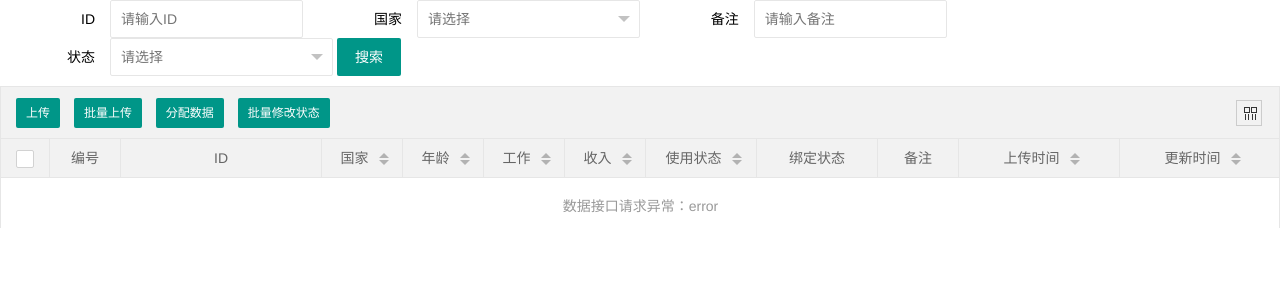
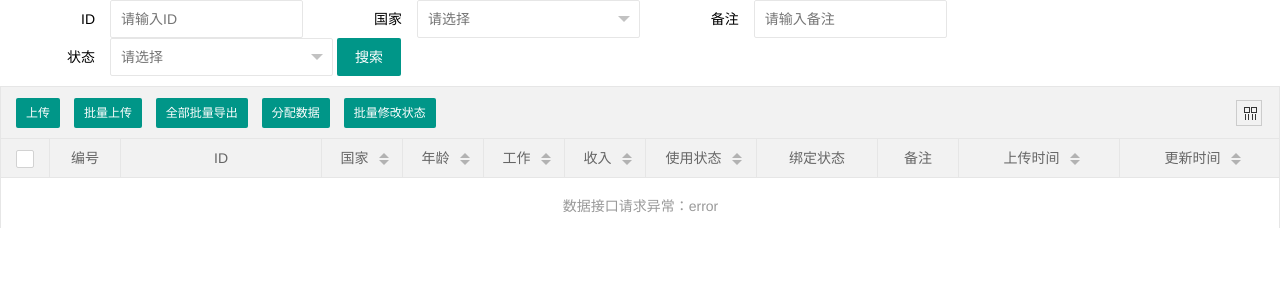
Before and after one commit to ZipperCode/django_app, a Django app: template templates/account/line_id_list.html in a window 1280 px wide. Shown: the top 300 px of the page. Run offline with Django 4.2, Linux system fonts and the light colour scheme; the template is opened without the code that fills it, so the values that code supplies are empty; some libraries are stand-ins or nearby versions.

Commit message:
update 导出

```diff
--- a/templates/account/line_id_list.html
+++ b/templates/account/line_id_list.html
@@ -124,8 +124,8 @@
 <script type="text/html" id="toolbar">
     <a class="layui-btn layui-btn-sm" lay-event="upload">上传</a>
     <a class="layui-btn layui-btn-sm" lay-event="batch_upload">批量上传</a>
-    {#    <a class="layui-btn layui-btn-sm" href="/api/account_id/export">全部批量导出</a>#}
-    {#    <a class="layui-btn layui-btn-sm" lay-event="dispatch">分发当日新增数据</a>#}
+    <a class="layui-btn layui-btn-sm" href="/api/account_id/export">全部批量导出</a>
+{#        <a class="layui-btn layui-btn-sm" lay-event="dispatch">分发当日新增数据</a>#}
     {#    <a class="layui-btn layui-btn-sm" lay-event="dispatch_all">分配所有未使用数据（管理员）</a>#}
     <a class="layui-btn layui-btn-sm" lay-event="dispatch">分配数据</a>
     <a class="layui-btn layui-btn-sm" lay-event="batch_used_state">批量修改状态</a>
--- a/templates/line/line_id_list.html
+++ b/templates/line/line_id_list.html
@@ -132,7 +132,7 @@
 <script type="text/html" id="toolbar">
     <a class="layui-btn layui-btn-sm" lay-event="upload">上传</a>
     <a class="layui-btn layui-btn-sm" lay-event="batch_upload">批量上传</a>
-    {#    <a class="layui-btn layui-btn-sm" href="/api/account_id/export">全部批量导出</a>#}
+        <a class="layui-btn layui-btn-sm" href="/api/account_id/export">全部批量导出</a>
     {#    <a class="layui-btn layui-btn-sm" lay-event="dispatch">分发当日新增数据</a>#}
     {#    <a class="layui-btn layui-btn-sm" lay-event="dispatch_all">分配所有未使用数据（管理员）</a>#}
     <a class="layui-btn layui-btn-sm" lay-event="dispatch">分配数据</a>
--- a/templates/line/line_qr_list.html
+++ b/templates/line/line_qr_list.html
@@ -129,7 +129,7 @@
     <a class="layui-btn layui-btn-sm" lay-event="upload">上传</a>
     <a class="layui-btn layui-btn-sm" lay-event="batch_upload">批量上传</a>
     <a class="layui-btn layui-btn-sm" lay-event="dispatch">分配数据</a>
-    {#    <a class="layui-btn layui-btn-sm" href="/api/account_qr/export">全部批量导出</a>#}
+        <a class="layui-btn layui-btn-sm" href="/api/account_qr/export">全部批量导出</a>
     {#    <a class="layui-btn layui-btn-sm" lay-event="dispatch">分配当日新增数据</a>#}
     {#    <a class="layui-btn layui-btn-sm" lay-event="dispatch_all">分配所有未使用数据（管理员）</a>#}
     <a class="layui-btn layui-btn-sm" lay-event="batch_used_state">批量修改状态</a>
```
